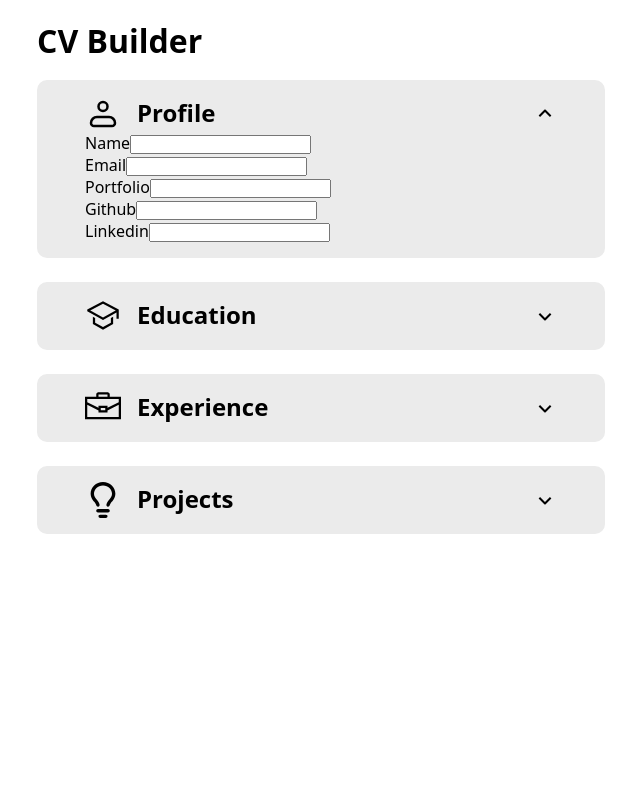
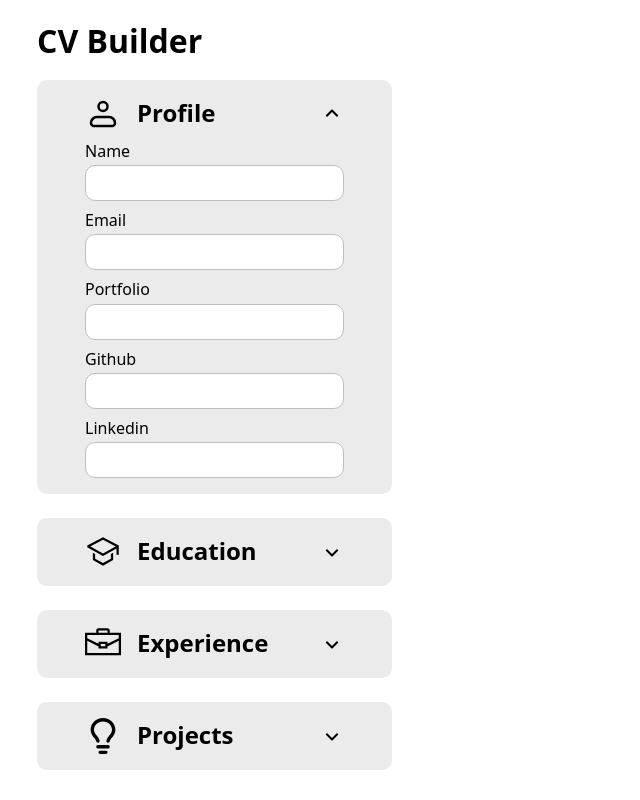
Before and after one commit to zenithyap/cv-builder, a React app: page / in a window 1280 px wide. Shown: the whole page, without its empty margins (11-651 px from the left). Built offline with nearby package versions, Linux system fonts and the light colour scheme; the HTML template or start-up script is replaced by a standard one.

Commit message:
Style Input and ProfileCard

```diff
--- a/src/App.css
+++ b/src/App.css
@@ -1,5 +1,5 @@
 .resume-container {
     display: grid;
     height: calc(100vh - 80px);
-    grid-template-columns: 1fr 1fr;
+    grid-template-columns: 1fr 2fr;
 }
--- a/src/components/Input.jsx
+++ b/src/components/Input.jsx
@@ -1,6 +1,8 @@
+import '../styles/input.css';
+
 export default function Input({label, type, value, handleChange}) {
   return (
-    <div>
+    <div className='input'>
       <label htmlFor={label}>{label[0].toUpperCase() + label.slice(1)}</label>
       <input
         id={label}
--- a/src/components/ProfileCard.jsx
+++ b/src/components/ProfileCard.jsx
@@ -1,3 +1,4 @@
+import '../styles/profileCard.css';
 import InputCard from "./InputCard";
 import Input from "./Input";
 
@@ -20,6 +21,7 @@
       isActive={activeIndex === 0}
       onShow={() => setActiveIndex(0)}
     >
+      <div className="profile-inputs-container">
         <Input
           label="name"
           type="text"
@@ -50,6 +52,7 @@
           value={profile.linkedin}
           handleChange={handleChange}
         />
+      </div>
     </InputCard>
   );
 }
--- /dev/null
+++ b/src/styles/input.css
@@ -0,0 +1,12 @@
+.input {
+    display: flex;
+    flex-direction: column;
+    gap: 0.2rem;
+}
+
+input {
+    border: 1px solid rgb(192, 192, 192);
+    border-radius: 10px;
+    padding: 0.5rem;
+    font-size: inherit;
+}
--- /dev/null
+++ b/src/styles/profileCard.css
@@ -0,0 +1,6 @@
+.profile-inputs-container {
+    display: flex;
+    flex-direction: column;
+    gap: 0.5rem;
+    margin-top: 0.5rem;
+}
```
Lines whose indentation alone changed are shown as unchanged.
